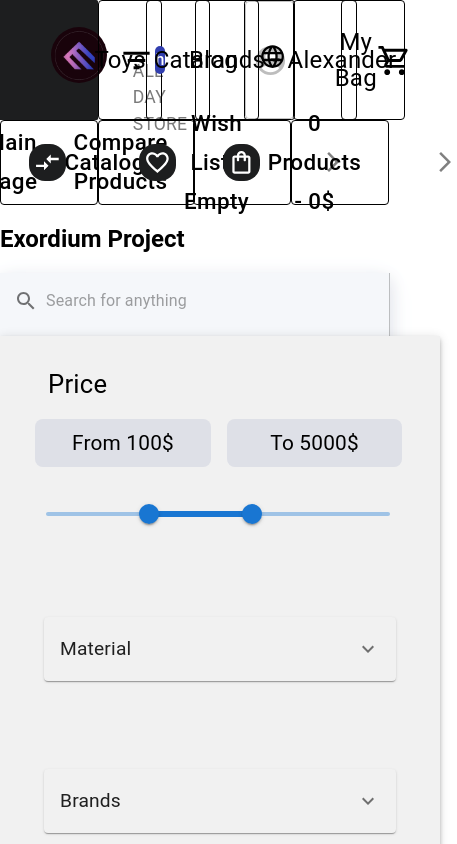
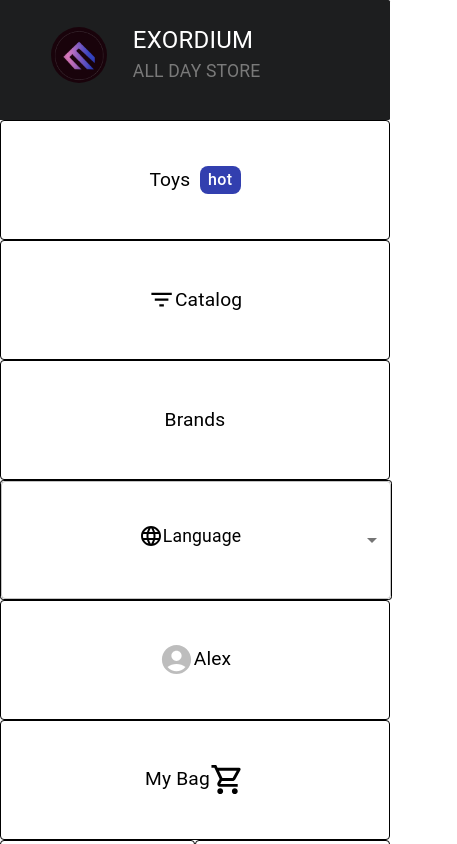
Before and after one commit to Exordium-Project/e-shop, a React (Create React App) app in the folder client/: page /catalog in a window 390 px wide. Shown: the top 844 px of the page, 457 px wide, since content can reach past the window. Built offline with nearby package versions, Linux system fonts and the light colour scheme.

Commit message:
responsive updates

```diff
--- a/client/src/components/Header/Catalog/Catalog.js
+++ b/client/src/components/Header/Catalog/Catalog.js
@@ -14,7 +14,7 @@
             <StyledEngineProvider injectFirst={true}>
                 <Box className='catalog-styles'>
                 <Grid container={true} spacing={0}>
-                    <Grid item={true} xs={3}>
+                    <Grid item={true} xs={6} md={3}>
 
                         <Button className='catalog-btns main-page-button'>
                             <HomeOutlinedIcon style={{ fontSize: '1.5rem' }} />
@@ -23,21 +23,21 @@
                             <Typography variant='paragraph' className='catalog-typography'>Catalog</Typography>
                         </Button>
                     </Grid>
-                    <Grid item={true} xs={3}>
+                    <Grid item={true} xs={6} md={3}>
                         <Button className='catalog-btns compare-products-button'>
                             <CompareArrowsIcon className='catalog-icons' />
                             <Typography variant='paragraph' className='catalog-typography'>Compare Products</Typography>
                             <ArrowForwardIosIcon className='arrow-icon' />
                         </Button>
                     </Grid>
-                    <Grid item={true} xs={3}>
+                    <Grid item={true} xs={6} md={3}>
                         <Button className='catalog-btns wish-list-button'>
                             <FavoriteBorderIcon className='catalog-icons' />
                             <Typography variant='paragraph' className='catalog-typography'>Wish List - Empty</Typography>
                             <ArrowForwardIosIcon className='arrow-icon' />
                         </Button>
                     </Grid>
-                    <Grid item={true} xs={3}>
+                    <Grid item={true} xs={6} md={3}>
                         <Button className='catalog-btns products-button'>
                             <ShoppingBagOutlinedIcon className='catalog-icons' />
                             <Typography variant='paragraph' className='catalog-typography'>0 products - 0$</Typography>
@@ -47,8 +47,7 @@
                 </Grid>
              </Box>
              <SideBar />
-            </StyledEngineProvider>
-
+        </StyledEngineProvider>
     )
 }
 
--- a/client/src/components/Header/Catalog/SideBar.js
+++ b/client/src/components/Header/Catalog/SideBar.js
@@ -1,5 +1,5 @@
 import React, { useState } from 'react'
-import { Box, Typography, AppBar, Toolbar, Slider, Accordion, Checkbox, AccordionSummary, StyledEngineProvider, AccordionDetails, FormControlLabel, FormGroup } from '@mui/material';
+import { Box, Typography, Grid, AppBar, Toolbar, Slider, Accordion, Checkbox, AccordionSummary, StyledEngineProvider, AccordionDetails, FormControlLabel, FormGroup } from '@mui/material';
 import ExpandMoreIcon from '@mui/icons-material/ExpandMore';
 import '../Styles/SideBar.scss'
 
@@ -38,9 +38,10 @@
         }
     ]
     return (
-        <Box>
-            <StyledEngineProvider injectFirst={true}>
-                <AppBar className='AppBar'>
+        <StyledEngineProvider injectFirst={true}>
+            <Box className='container'>
+                <AppBar className='appBar'>
+                    <Box className='side-bar-background-color'>
                     <Typography className='price-txt'>Price</Typography>
 
                     <Toolbar>
@@ -75,10 +76,11 @@
                             </Box>
                         ))
                     }
+                    </Box>
                 </AppBar>
-            </StyledEngineProvider>
-        </Box>
+            </Box>
 
+        </StyledEngineProvider>
     );
 }
 export default SideBar;
--- a/client/src/components/Header/Header.js
+++ b/client/src/components/Header/Header.js
@@ -23,7 +23,7 @@
     <StyledEngineProvider injectFirst={true}>
       <Box className='header-div'>
         <Grid container={true} spacing={0} >
-          <Grid item={true} xs={3}>
+          <Grid item={true} xs={12} md={3}>
             <Typography variant="h6" color="inherit" component="div" className='first-typography'>
               <img src={Logo} className='img' />
               <Typography sx={{ fontSize: '1.5rem', ml: '11rem', mt: '-4.4rem', color: 'white' }}>
@@ -33,7 +33,7 @@
             </Typography>
           </Grid>
 
-          <Grid item={true} xs={1.5}>
+          <Grid item={true} xs={12} sm={2} md={1.5}>
 
             <Link to='/toys' style={textDecorationObject}>
               <Button className='header-buttons'>
@@ -44,18 +44,18 @@
 
           </Grid>
 
-          <Grid item={true} xs={1.5}>
+          <Grid item={true} xs={12} sm={2} md={1.5}>
 
             <Link to="/catalog" style={textDecorationObject}>
               <Button className='header-buttons'>
-                <FilterListOutlinedIcon fontSize='large' sx={{ color: 'black' }} />
+                <FilterListOutlinedIcon sx={{ color: 'black', fontSize: '1.7rem' }} />
                 <Typography className='pages'>Catalog</Typography>
               </Button>
             </Link>
 
           </Grid>
 
-          <Grid item={true} xs={1.5}>
+          <Grid item={true}  xs={12} sm={2} md={1.5}>
 
             <Link to="/brands" style={textDecorationObject}>
               <Button className='header-buttons'>
@@ -65,33 +65,33 @@
 
           </Grid>
 
-          <Grid item={true} xs={1.5}>
+          <Grid item={true} xs={12} sm={2} md={1.5}>
             {
               languages.map(item => {
                 return (
                   <FormControl fullWidth className='languages'>
-                    <InputLabel sx={{ fontSize: '1.4rem', mt: '1.3rem', color: 'black' }}><LanguageRoundedIcon sx={{ fontSize: '1.7rem', position: 'relative', top: '5px' }} />{item.title}</InputLabel>
-                    <Select sx={{ height: '7.5rem', fontSize: '1.4rem', textAlign: 'center' }}>
-                      {
-                        item.options.map(item => {return <MenuItem value={item}>{item}</MenuItem>})
-                      }
-                    </Select>
+                        <InputLabel sx={{ color: 'black', width: '100%' }} className='input-label'><LanguageRoundedIcon />{item.title}</InputLabel>
+                        <Select sx={{ height: '7.5rem', textAlign: 'center' }}>
+                          {
+                            item.options.map(item => { return <MenuItem value={item}>{item}</MenuItem> })
+                          }
+                        </Select>
                   </FormControl>
                 )
               })
             }
           </Grid>
 
-        <Grid item={true} xs={1.5}>
+        <Grid item={true} xs={12} sm={2} md={1.5}>
 
           <Link to='/user' style={textDecorationObject}>
             <Button className='header-buttons'><AccountCircleRoundedIcon color='disabled' fontSize='large' />
-              <Typography className='pages'>Alexander</Typography>
+              <Typography className='pages'>Alex</Typography>
             </Button></Link>
 
         </Grid>
 
-        <Grid item={true} xs={1.5}>
+        <Grid item={true} xs={12} sm={2} md={1.5}>
 
           <Link to='/mybag' style={textDecorationObject}>
             <Button className='header-buttons'>
--- a/client/src/components/Header/Styles/Catalog.scss
+++ b/client/src/components/Header/Styles/Catalog.scss
@@ -1,7 +1,7 @@
 .catalog-styles {
     display: flex;
     .arrow-icon {
-        margin-left: 4rem;
+
         color: gray;
     }
 
@@ -15,7 +15,7 @@
 
     .catalog-typography {
         text-transform: capitalize;
-        font-size: 1.4rem;
+        font-size: 1.2rem;
     }
 
     .catalog-btns {
--- a/client/src/components/Header/Styles/Header.scss
+++ b/client/src/components/Header/Styles/Header.scss
@@ -1,13 +1,13 @@
 .header-div{
     display: flex;
     .header-buttons{
-        min-height: 7.5rem;
+        height: 7.5rem;
         width: 100%;
         border: 1px solid black;
     }
     .pages {
         color: black;
-        font-size: 1.5rem;
+        font-size: 1.2rem;
         text-transform: capitalize;
     }
     .span{
@@ -15,7 +15,9 @@
         background: rgba(50, 63, 175, 1);
         border-radius: .5rem;
         color: white;
-        width: 20%;
+        width: auto;
+        padding-left: 8px;
+        padding-right: 8px;
         text-transform: lowercase;
         font-size: 1rem;
     }
@@ -31,7 +33,11 @@
         height: 7.35rem;
     }
     .input-label{
-        font-size: 1.5rem;
+        font-size: 1.1rem;
+        display: flex;
+        justify-content: center;
+        margin-top: 1.7rem;
+        margin-left: -.5rem;
     }
     .MuiSelect-select{
         width: 100%;
--- a/client/src/components/Header/Styles/SideBar.scss
+++ b/client/src/components/Header/Styles/SideBar.scss
@@ -1,23 +1,29 @@
-.AppBar{
-    position: absolute;
-    left: 0;
-    top: 21rem;
-    width: 27.5rem;
-    height: auto;
-    padding-bottom: 7%;
-    background-color: rgba(241, 241, 241, 1);
+.container{
+    position: relative;
+    display: flex;
+    flex-direction: column;
+    .appBar{
+        height: 100%;
+        width: 30%;
+        position: absolute;
+        left: 0;
+        top: 8rem;
+        box-sizing: border-box;
+    }
+    .side-bar-background-color{
+        background-color: rgba(241, 241, 241, 1);
+    }
 }
 .side-bar-boxes{
     width: 80%;
-    margin-top: 20%;
+    margin-top: 15%;
+    padding-left: 10px;
+    padding-right: 10px;
     margin-left: auto;
     margin-right: auto;
 
     .acordion-style{
         background-color: rgba(241,241,241,1);
-    }
-    .MuiTypography-root{
-        font-size: 1.2rem;
     }
     .MuiButtonBase-root{
         height: 4rem;
@@ -25,14 +31,13 @@
 }
 .price{
     display: flex;
-    justify-content: space-around;
+    justify-content: center;
     align-items: center;
     background: rgba(222, 224, 231, 1);
     height: 1rem;
     padding: 1rem;
     border-radius: .5rem;
     width: 100%;
-    font-size: 1.3rem;
 }
 .price-txt{
     background-color: rgba(189,185,185,1);
@@ -42,19 +47,72 @@
     display: flex;
     justify-content: space-around;
     gap: 1rem;
-    margin-top: 1rem;
-    margin-left: 1.2rem;
+    margin-left: auto;
+    margin-right: auto;
     width: 90%;
 }
 .slider{
     margin-top: 2rem;
-    width: 78%;
-    margin-left: 2.9rem;
+    width: 90%;
+    margin-left: 1rem;
 }
 .price-txt{
     color: black;
     margin-top: 1.8rem;
-    margin-left: 3rem;
-    font-size: 1.6rem;
+    padding-left: 10%;
+    margin-left: .6rem;
+    font-size: 1.3rem;
     background-color: rgba(241,241,241,1);
 }
+@media screen and (max-width: 600px) {
+    .container{
+        position: relative;
+        display: flex;
+        flex-direction: column;
+        .appBar{
+            height: 100%;
+            width: 40%;
+            position: absolute;
+            left: 0;
+            top: 15rem;
+            box-sizing: border-box;
+            background-color: rgba(241, 241, 241, 1);
+        }
+        .MuiBox-root{
+            background-color: rgba(241, 241, 241, 1);
+        }
+    }
+    .slider{
+        margin-left: .4rem;
+    }
+    .price{
+        display: flex;
+        justify-content: center;
+        align-items: center;
+        background: rgba(222, 224, 231, 1);
+        height: 1rem;
+        padding: 1rem;
+        border-radius: .5rem;
+        width: 100%;
+    }
+    .price-txt{
+        background-color: rgba(241,241,241,1);
+    }
+    .price-diapason{
+        color: black;
+        display: flex;
+        justify-content: space-around;
+        gap: 1rem;
+        margin-left: auto;
+        margin-right: auto;
+        width: 100%;
+    }
+    .price-txt{
+        color: black;
+        margin-top: 1.8rem;
+        padding-left: 10%;
+        margin-left: .1rem;
+        font-size: 1.1rem;
+        background-color: rgba(241,241,241,1);
+    }
+}
```
